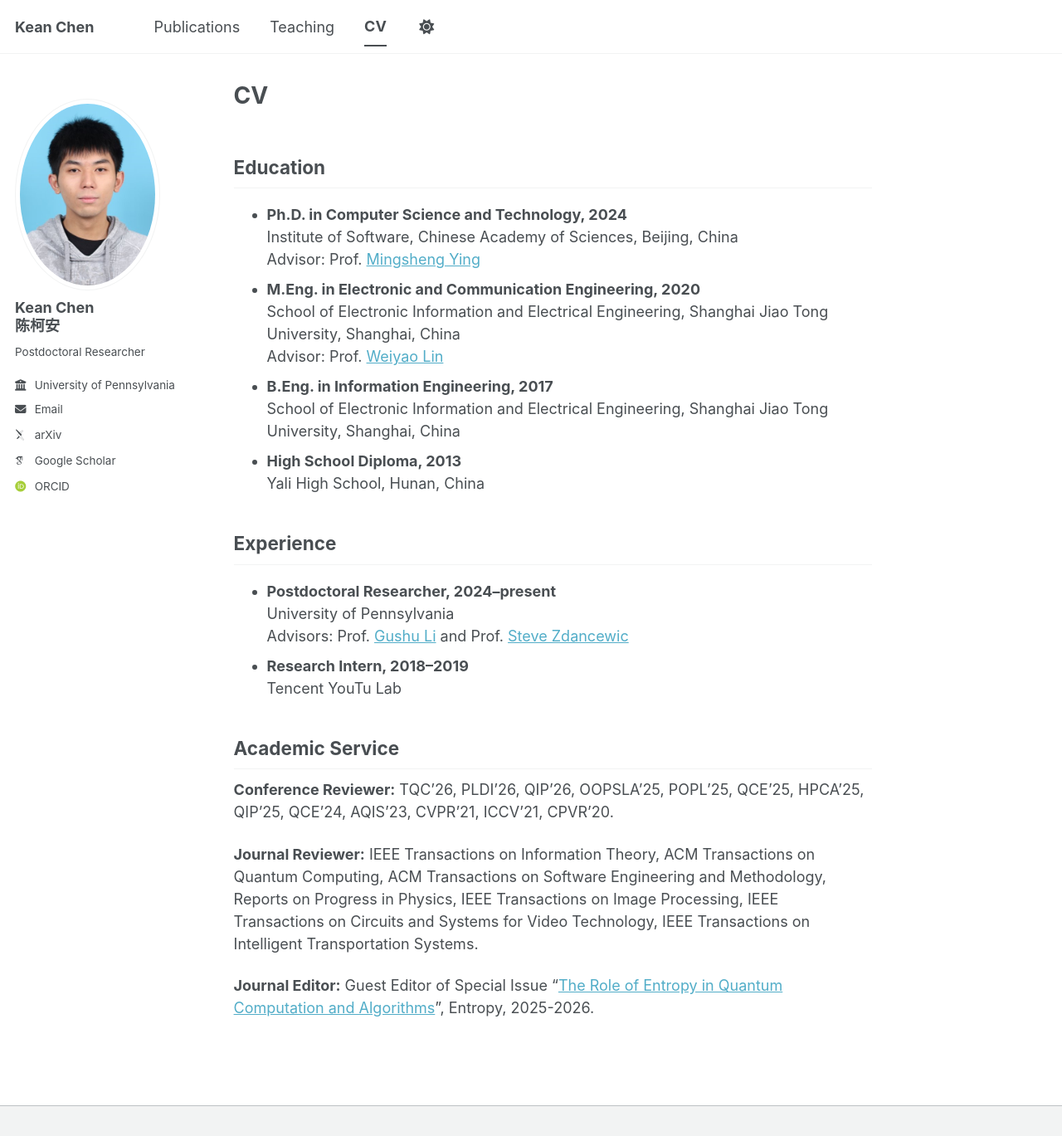
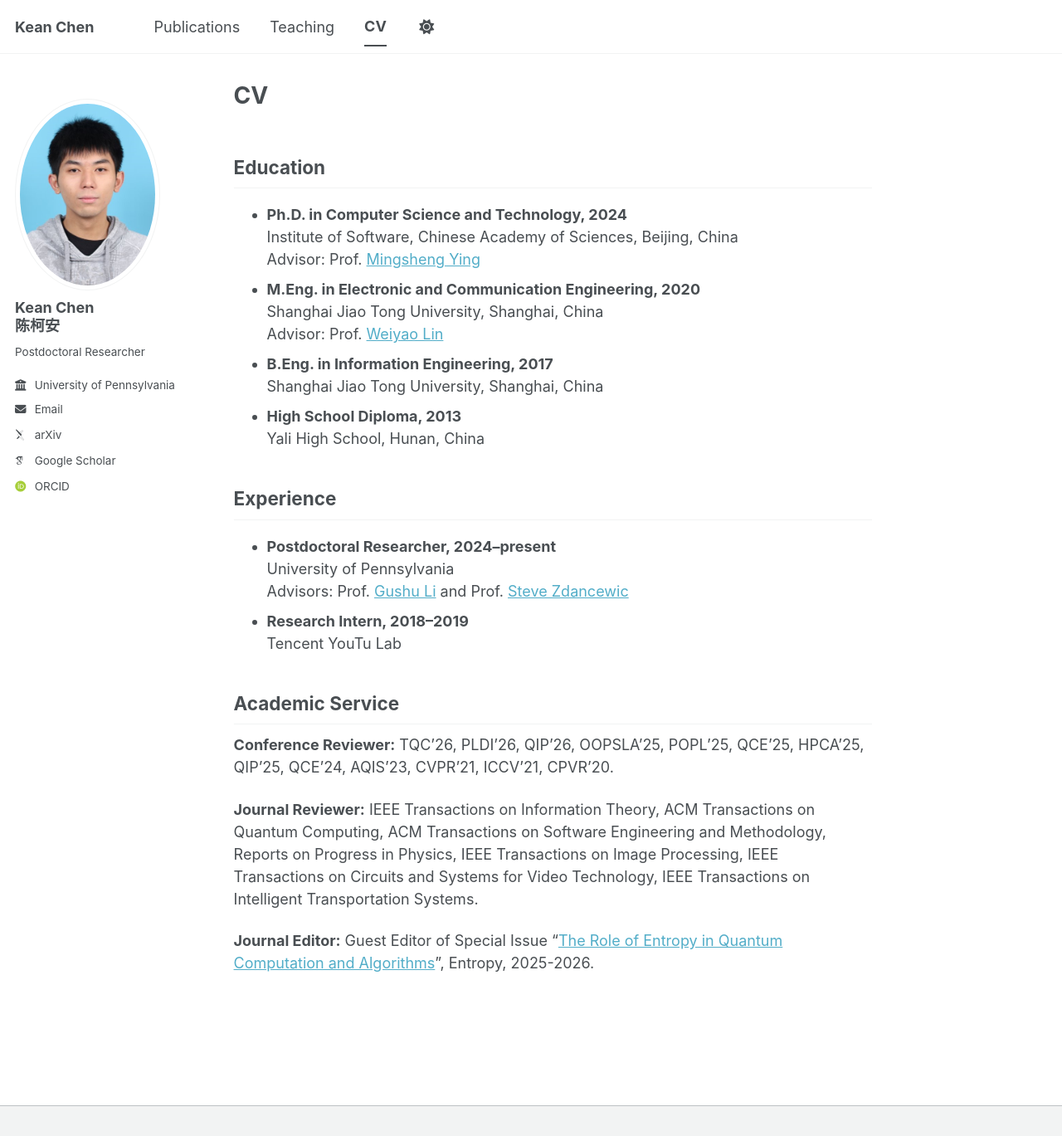
Before and after one commit to cccorn/cccorn.github.io, a Jekyll site: the page built from _pages/cv.md, in a window 1280 px wide and 1369 px high. Shown: the whole window at 83% size. Built offline with Jekyll 4.4.1, drawn with Linux system fonts in a browser that asks for light colours; some web fonts are replaced; a script bundle is joined from its source files by our own code; library files that are not in the unit come from our copies.

Commit message:
Update cv.md

```diff
--- a/_pages/cv.md
+++ b/_pages/cv.md
@@ -10,10 +10,10 @@ author_profile: true
   Institute of Software, Chinese Academy of Sciences, Beijing, China
   Advisor: Prof. [Mingsheng Ying](https://profiles.uts.edu.au/Mingsheng.Ying)
 - **M.Eng. in Electronic and Communication Engineering, 2020**
-  School of Electronic Information and Electrical Engineering, Shanghai Jiao Tong University, Shanghai, China
+  Shanghai Jiao Tong University, Shanghai, China
   Advisor: Prof. [Weiyao Lin](https://weiyaolin.github.io)
 - **B.Eng. in Information Engineering, 2017**
-  School of Electronic Information and Electrical Engineering, Shanghai Jiao Tong University, Shanghai, China
+  Shanghai Jiao Tong University, Shanghai, China
 - **High School Diploma, 2013**
   Yali High School, Hunan, China
 
```
